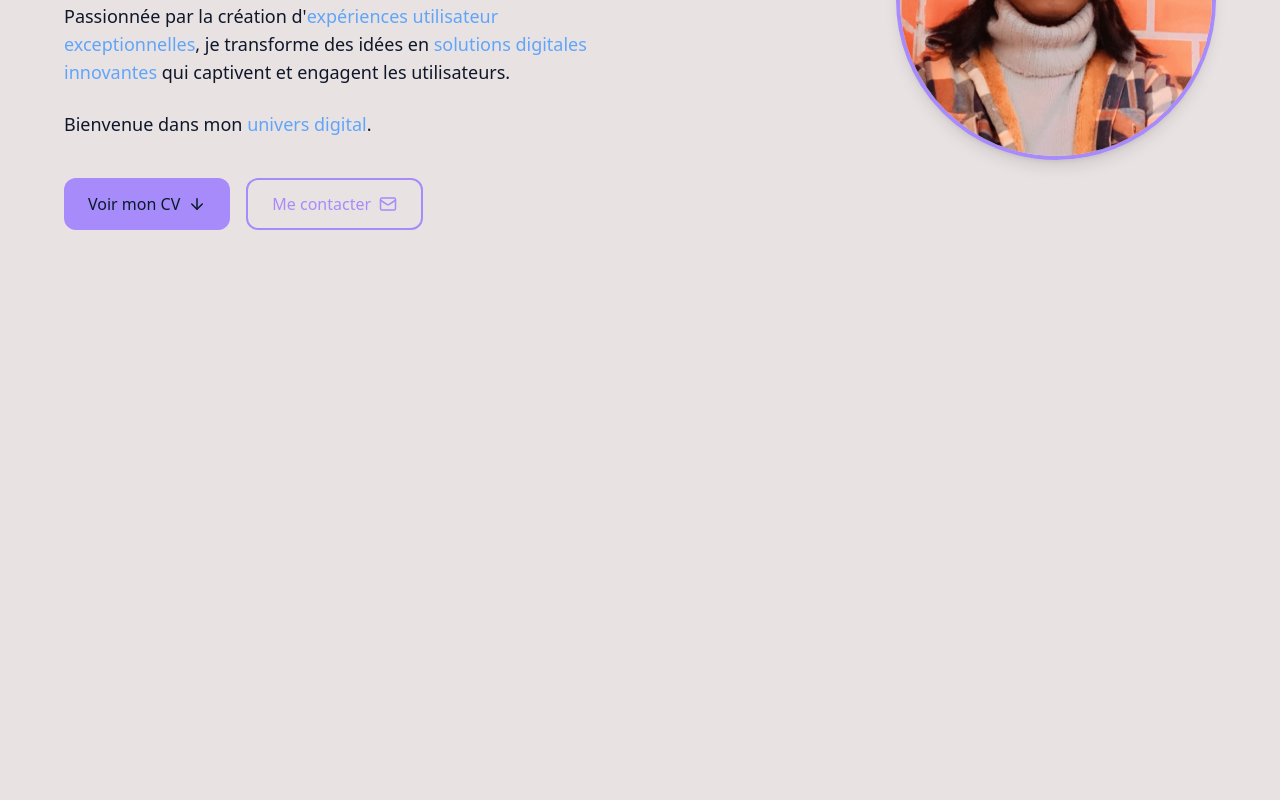
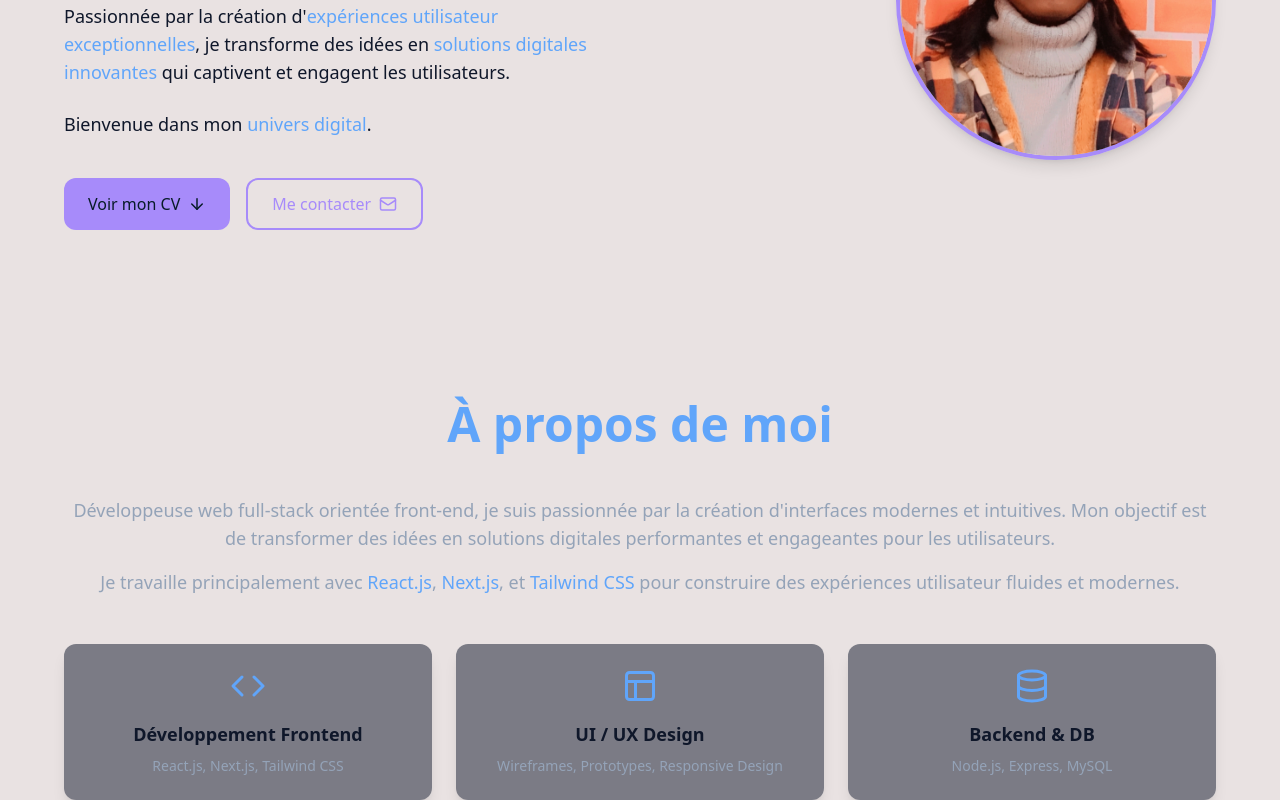
Before and after one commit to sanyaandriamalaza-jpg/andramalaza_sanya, a Next.js app: page / in a window 1280 px wide. Shown: the part 400-1200 px from the top of the page. Before the commit the page ends 800 px from the top, so only its background shows below. Built offline with nearby package versions, Linux system fonts and the light colour scheme.

Commit message:
fist version of about section

```diff
--- /dev/null
+++ b/app/components/sections/About.tsx
@@ -0,0 +1,76 @@
+"use client";
+
+import { motion } from "framer-motion";
+import { Code, Layout, Database, Palette } from "lucide-react";
+
+const skills = [
+  { icon: Code, title: "Développement Frontend", desc: "React.js, Next.js, Tailwind CSS" },
+  { icon: Layout, title: "UI / UX Design", desc: "Wireframes, Prototypes, Responsive Design" },
+  { icon: Database, title: "Backend & DB", desc: "Node.js, Express, MySQL" },
+];
+
+export default function About() {
+  return (
+    <section
+      id="about"
+      className="max-w-6xl mx-auto  flex flex-col"
+    >
+      {/* TITRE */}
+      <motion.h2
+        className="text-4xl md:text-5xl font-bold text-primary mb-12 text-center"
+        initial={{ opacity: 0, y: -20 }}
+        whileInView={{ opacity: 1, y: 0 }}
+        viewport={{ once: true }}
+        transition={{ duration: 0.8 }}
+      >
+        À propos de moi
+      </motion.h2>
+
+      {/* TEXTE */}
+      <motion.div
+        className="text-center max-w-6xl mb-12 space-y-4"
+        initial={{ opacity: 0 }}
+        whileInView={{ opacity: 1 }}
+        viewport={{ once: true }}
+        transition={{ duration: 1 }}
+      >
+        <p className="text-base md:text-lg text-muted whitespace-pre-line">
+          Développeuse web full-stack orientée front-end, je suis passionnée par la création
+          d'interfaces modernes et intuitives. Mon objectif est de transformer des idées en
+          solutions digitales performantes et engageantes pour les utilisateurs.
+        </p>
+        <p className="text-base md:text-lg text-muted whitespace-pre-line">
+          Je travaille principalement avec <span className="text-primary font-medium">React.js</span>,
+          <span className="text-primary font-medium"> Next.js</span>, et <span className="text-primary font-medium">Tailwind CSS</span> pour construire des expériences utilisateur fluides et modernes.
+        </p>
+      </motion.div>
+
+      {/* CARDS SKILLS */}
+      <motion.div
+        className="grid grid-cols-1 sm:grid-cols-2 lg:grid-cols-3 gap-6"
+        initial="hidden"
+        whileInView="visible"
+        viewport={{ once: true }}
+        variants={{
+          hidden: {},
+          visible: { transition: { staggerChildren: 0.2 } }
+        }}
+      >
+        {skills.map((skill, idx) => (
+          <motion.div
+            key={idx}
+            className="flex flex-col items-center text-center p-6 bg-foreground/50 rounded-xl shadow-lg hover:shadow-2xl hover:scale-105 transition-transform duration-300"
+            variants={{
+              hidden: { opacity: 0, y: 20 },
+              visible: { opacity: 1, y: 0 }
+            }}
+          >
+            <skill.icon className="text-primary mb-4" size={36} />
+            <h3 className="font-semibold text-lg mb-2">{skill.title}</h3>
+            <p className="text-muted text-sm">{skill.desc}</p>
+          </motion.div>
+        ))}
+      </motion.div>
+    </section>
+  );
+}
--- a/app/page.tsx
+++ b/app/page.tsx
@@ -1,3 +1,4 @@
+import About from "./components/sections/About";
 import Hero from "./components/sections/Hero";
 
 export default function HomePage() {
@@ -5,6 +6,7 @@ export default function HomePage() {
     <>
       <main >
         <Hero />
+        <About />
       </main>
     </>
   );
```
